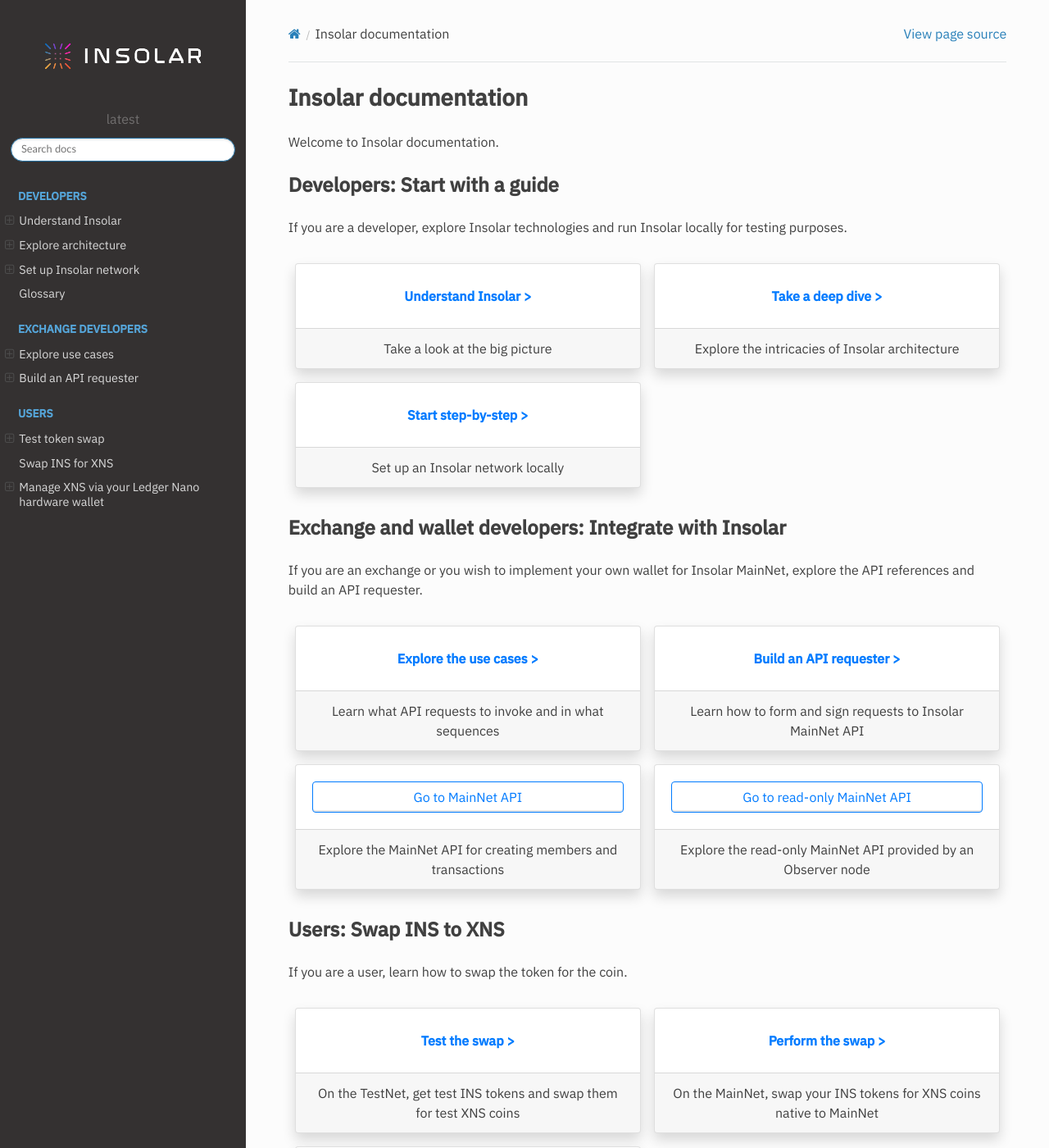
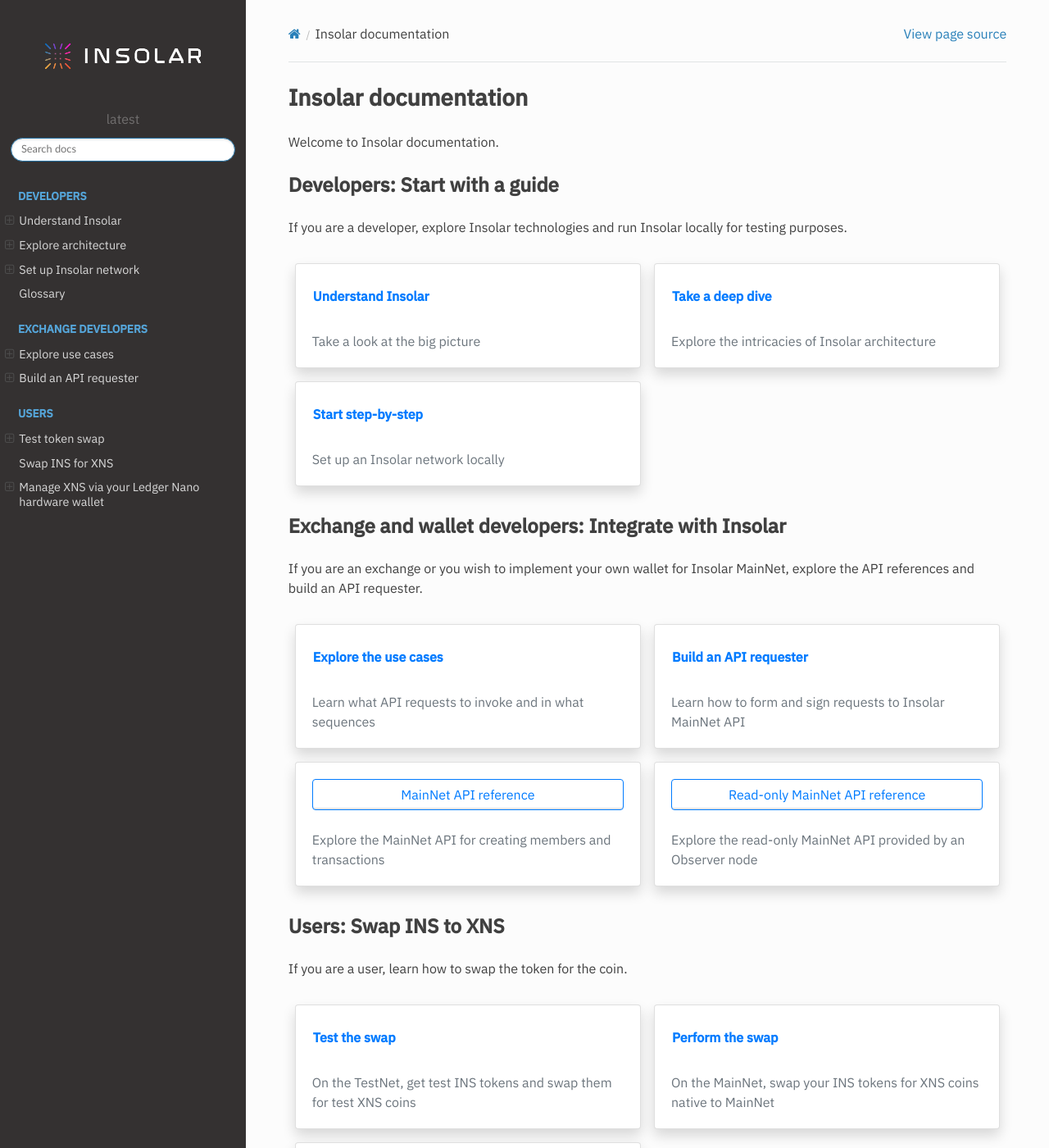
Before and after one commit to insolar/docs, a Sphinx documentation site: the page built from docs/source/index.rst, in a window 1280 px wide and 1400 px high. Shown: the whole window at 82% size. Built offline with Sphinx 7.4.7 and the Read the Docs theme 2.0.0, drawn with Linux system fonts in a browser that asks for light colours; some of the changed lines change nothing that is shown; some of the changed text lies outside the part shown.

Commit message:
Beutify the panels

```diff
--- a/docs/source/_static/css/custom.css
+++ b/docs/source/_static/css/custom.css
@@ -75,6 +75,7 @@
 
 .btn  {
     font-family: 'IBM Plex Sans', sans-serif;
+    padding: .375rem 0rem !important;
 }
 
 .btn-link:visited {color: #9B59B6 !important }
--- a/docs/source/conf.py
+++ b/docs/source/conf.py
@@ -79,6 +79,7 @@
 # or fully qualified paths (eg. https://...)
 html_css_files = [
     'css/custom.css',
+    "https://cdnjs.cloudflare.com/ajax/libs/font-awesome/4.7.0/css/font-awesome.min.css",
 ]
 
 html_logo = 'imgs/Logo_DarkBG_Transparent.png'
--- a/docs/source/index.rst
+++ b/docs/source/index.rst
@@ -14,38 +14,38 @@
 If you are a developer, explore Insolar technologies and run Insolar locally for testing purposes.
 
 .. panels::
-    :card: shadow text-center
+    :card: shadow
 
     .. link-button:: basics
-        :type: ref
-        :text: Understand Insolar >
-        :classes: btn-link stretched-link font-weight-bold
+       :type: ref
+       :text: Understand Insolar
+       :classes: btn-link stretched-link font-weight-bold
 
-    +++
+    .. div:: text-muted
 
-    Take a look at the big picture
+        Take a look at the big picture
 
     ---
 
     .. link-button:: architecture
         :type: ref
-        :text: Take a deep dive >
+        :text: Take a deep dive
         :classes: btn-link stretched-link font-weight-bold
 
-    +++
+    .. div:: text-muted
 
-    Explore the intricacies of Insolar architecture
+       Explore the intricacies of Insolar architecture
 
     ---
 
     .. link-button:: integration
         :type: ref
-        :text: Start step-by-step >
+        :text: Start step-by-step
         :classes: btn-link stretched-link font-weight-bold
 
-    +++
+    .. div:: text-muted
 
-    Set up an Insolar network locally
+       Set up an Insolar network locally
 
 Exchange and wallet developers: Integrate with Insolar
 ------------------------------------------------------
@@ -53,47 +53,47 @@
 If you are an exchange or you wish to implement your own wallet for Insolar MainNet, explore the API references and build an API requester.
 
 .. panels::
-    :card: shadow text-center
+    :card: shadow
 
     .. link-button:: exchanges
         :type: ref
-        :text: Explore the use cases >
+        :text: Explore the use cases
         :classes: btn-link stretched-link font-weight-bold
 
-    +++
+    .. div:: text-muted
 
-    Learn what API requests to invoke and in what sequences
+        Learn what API requests to invoke and in what sequences
 
     ---
 
     .. link-button:: building_requester
         :type: ref
-        :text: Build an API requester >
+        :text: Build an API requester
         :classes: btn-link stretched-link font-weight-bold
 
-    +++
+    .. div:: text-muted
 
-    Learn how to form and sign requests to Insolar MainNet API
+        Learn how to form and sign requests to Insolar MainNet API
 
     ---
 
     .. link-button:: https://apidocs.insolar.io/platform/latest
-        :text: Go to MainNet API
+        :text: MainNet API reference
         :classes: btn-outline-primary btn-block stretched-link
 
-    +++
+    .. div:: text-muted
 
-    Explore the MainNet API for creating members and transactions
+        Explore the MainNet API for creating members and transactions
 
     ---
 
     .. link-button:: https://apidocs.insolar.io/observer-services/v1
-        :text: Go to read-only MainNet API
+        :text: Read-only MainNet API reference
         :classes: btn-outline-primary btn-block stretched-link
 
-    +++
+    .. div:: text-muted
 
-    Explore the read-only MainNet API provided by an Observer node
+        Explore the read-only MainNet API provided by an Observer node
 
 Users: Swap INS to XNS
 ----------------------
@@ -101,39 +101,39 @@
 If you are a user, learn how to swap the token for the coin.
 
 .. panels::
-    :card: shadow text-center
+    :card: shadow
 
 
     .. link-button:: migration_test
         :type: ref
-        :text: Test the swap >
+        :text: Test the swap
         :classes: btn-link stretched-link font-weight-bold
 
-    +++
+    .. div:: text-muted
 
-    On the TestNet, get test INS tokens and swap them for test XNS coins
+        On the TestNet, get test INS tokens and swap them for test XNS coins
 
     ---
 
     .. link-button:: swap
         :type: ref
-        :text: Perform the swap >
+        :text: Perform the swap
         :classes: btn-link stretched-link font-weight-bold
 
-    +++
+    .. div:: text-muted
 
-    On the MainNet, swap your INS tokens for XNS coins native to MainNet
+        On the MainNet, swap your INS tokens for XNS coins native to MainNet
 
     ---
 
     .. link-button:: ledger-nano
         :type: ref
-        :text: Use a hardware wallet >
+        :text: Use a hardware wallet
         :classes: btn-link stretched-link font-weight-bold
 
-    +++
+    .. div:: text-muted
 
-    Store and manage XNS via Ledger Nano S or X
+        Store and manage XNS via Ledger Nano S or X
 
 .. toctree::
    :hidden:
```
